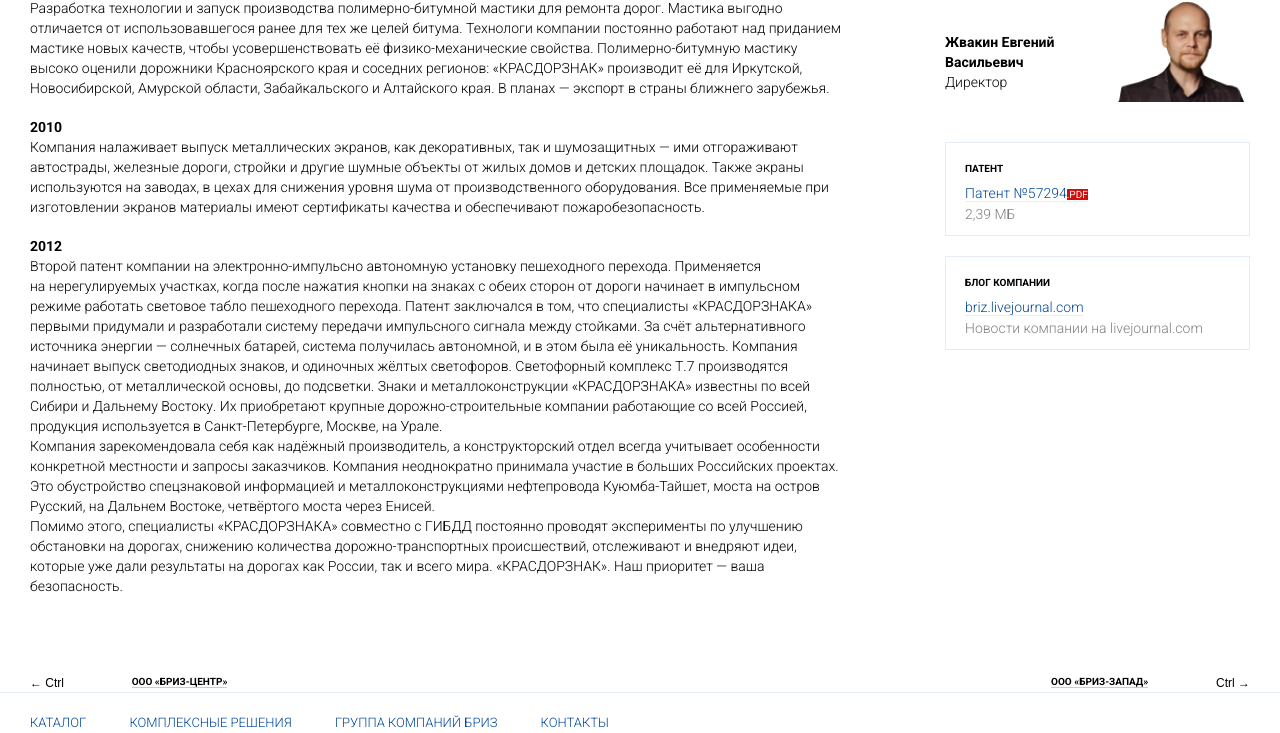
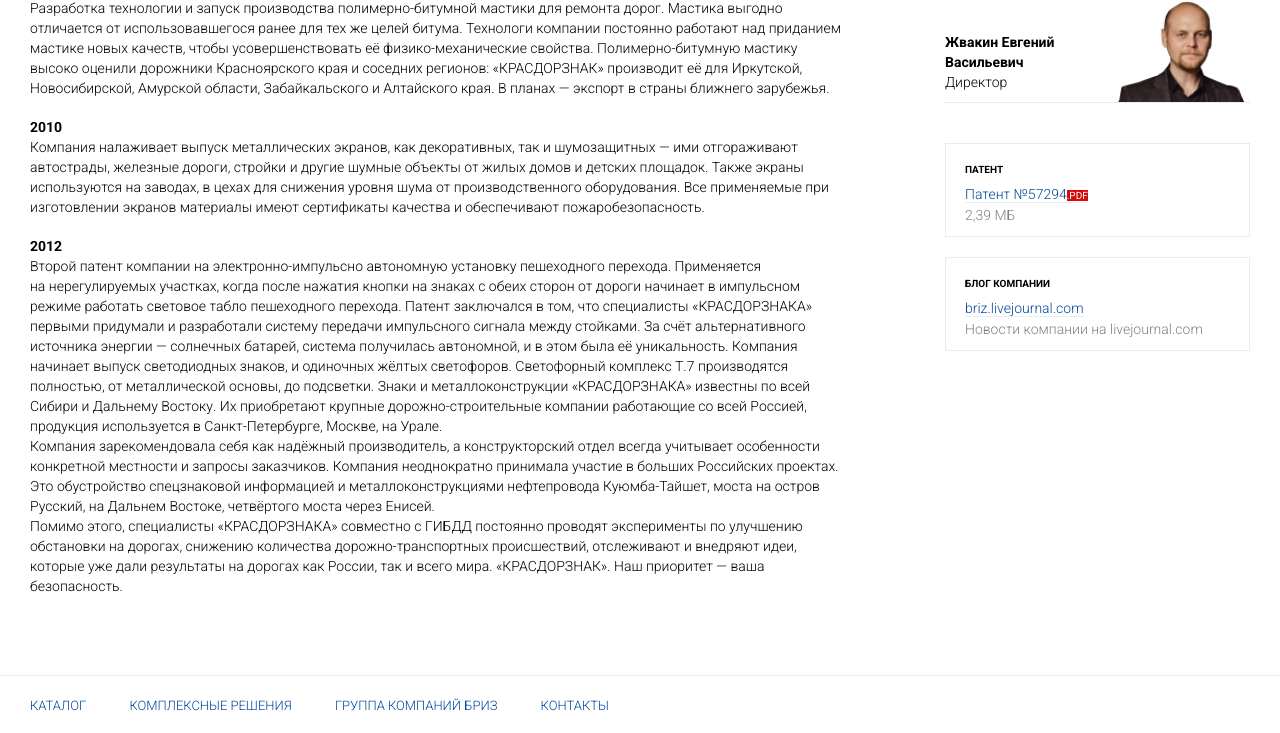
Before and after one commit to levbarkov/briz, a plain HTML site: page company-one.html in a window 1280 px wide. Shown: the part 751-1484 px from the top of the page. Drawn offline with nearby package versions, Linux system fonts and the light colour scheme.

Commit message:
обновил цсс, убрал блок других компаний

```diff
--- a/company-one.html
+++ b/company-one.html
@@ -246,20 +246,6 @@
                                 <br>Помимо этого, специалисты &laquo;КРАСДОРЗНАКА&raquo; совместно с&nbsp;ГИБДД постоянно проводят эксперименты по&nbsp;улучшению обстановки на&nbsp;дорогах, снижению количества дорожно-транспортных происшествий, отслеживают и&nbsp;внедряют идеи, которые уже дали результаты на&nbsp;дорогах как России, так и&nbsp;всего мира. &laquo;КРАСДОРЗНАК&raquo;. Наш приоритет&nbsp;&mdash; ваша безопасность.</p>
                             </div>
                     </div>
-                    <div class="content__other-companies row hidden-xs">
-                        <div class="content__other-companies__nav col-md-1 col-sm-2 hidden-xs">
-                            &larr; Ctrl
-                        </div>
-                        <div class="content__other-companies__name col-md-5 col-sm-4 col-xs-6">
-                            <h5><a href="#">ООО &laquo;БРИЗ-ЦЕНТР&raquo;</a></h5>
-                        </div>
-                        <div class="content__other-companies__name col-md-5 col-sm-4 col-xs-6">
-                            <h5><a href="#">ООО &laquo;БРИЗ-ЗАПАД&raquo;</a></h5>
-                        </div>
-                        <div class="content__other-companies__nav col-md-1 col-sm-2 hidden-xs">
-                            Ctrl &rarr;
-                        </div>
-                    </div>
                 </div>
             </div>
         </div>
--- a/css/style.less
+++ b/css/style.less
@@ -565,6 +565,7 @@
 			}
 			.solution-image {
 				width: 66.66%;
+				padding-right: 15px;
 				@media (max-width: 767px) {
 					width: 100%;
 					padding-right: 0;
@@ -1425,6 +1426,7 @@
 			&__quoteauthor {
 				display: table;
 				margin-bottom: 40px;
+				border-bottom: 1px solid #e5ecf5;
 				h5 {
 					font-size: 14px;
 					font-weight: 700;
@@ -2570,18 +2572,14 @@
     	}
     	&__manufactor {
         	margin-left: 0;
-        	margin-right: 0;
-        	/*
-        	display: flex;
-        	flex: 1 1 auto;
-        	align-content: flex-start;
-        	flex-flow: row wrap;
-        	*/
+        	@media (min-width: 768px) {
+        		margin-right: -15px;
+        	}
         	&__tab {
         		padding-left: 0;
         		margin-bottom: 20px;
         		@media (max-width: 767px) {
-        				padding-right: 0;
+        				padding-right: 15px;
         		}
         		.manufactor-wrapper {
             		padding-top: 20px;
```
Also changed, not shown: css/style.css.
